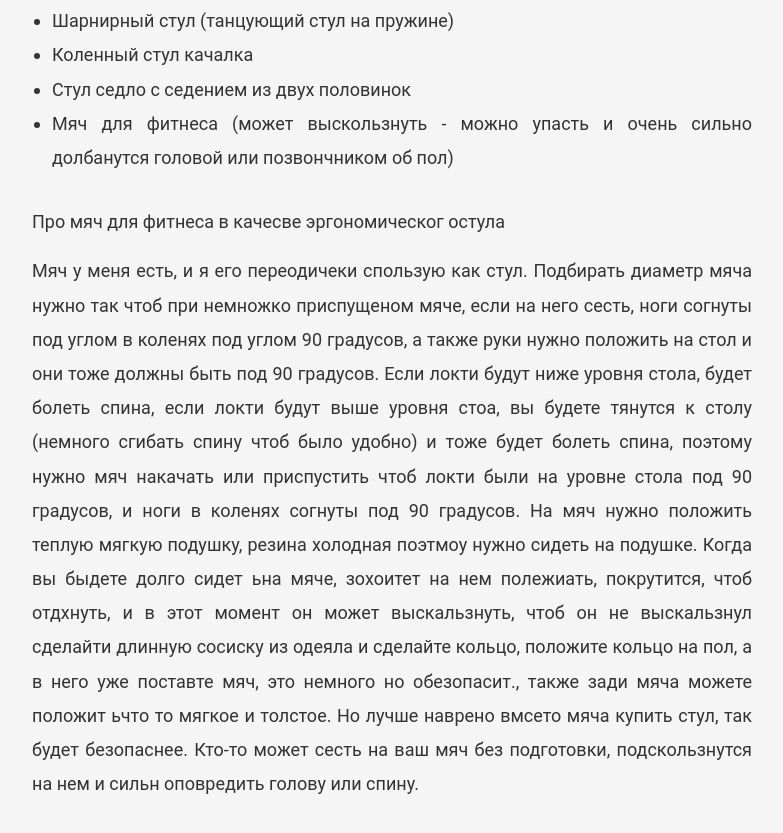
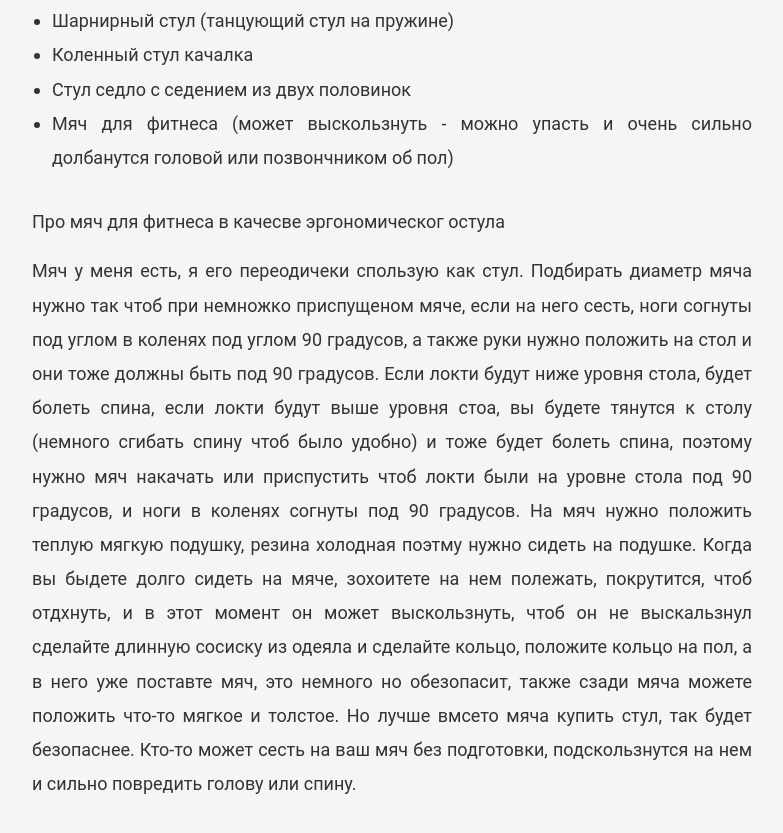
Before and after one commit to VadymVolos/vadymvolos.github.io, a Jekyll site: the page built from _posts/management/2017-01-13-health-management-ergonomycheskye-stulya.md, in a window 1280 px wide and 900 px high, scrolled down 1116 px. Shown: the top 833 px of the window, without its empty margins (248-1031 px from the left). Built offline with Jekyll 4.4.1, drawn with Linux system fonts in a browser that asks for light colours; comment, search, counter and statistics services are not loaded.

Commit message:
Update 2017-01-13-health-management-ergonomycheskye-stulya.md

```diff
--- a/_posts/management/2017-01-13-health-management-ergonomycheskye-stulya.md
+++ b/_posts/management/2017-01-13-health-management-ergonomycheskye-stulya.md
@@ -27,4 +27,4 @@
 
 Про мяч для фитнеса в качесве эргономическог остула
 
-Мяч у меня есть, и я его переодичеки спользую как стул. Подбирать диаметр мяча нужно так чтоб при немножко приспущеном мяче, если на него сесть, ноги согнуты под углом в коленях под углом 90 градусов, а также руки нужно положить на стол и они тоже должны быть под 90 градусов. Если локти будут ниже уровня стола, будет болеть спина, если локти будут выше уровня стоа, вы будете тянутся к столу (немного сгибать спину чтоб было удобно) и тоже будет болеть спина, поэтому нужно мяч накачать или приспустить чтоб локти были на уровне стола под 90 градусов, и ноги в коленях согнуты под 90 градусов. На мяч нужно положить теплую мягкую подушку, резина холодная поэтмоу нужно сидеть на подушке. Когда вы быдете долго сидет ьна мяче, зохоитет на нем полежиать, покрутится, чтоб отдхнуть, и в этот момент он может выскальзнуть, чтоб он не выскальзнул сделайти длинную сосиску из одеяла и сделайте кольцо, положите кольцо на пол, а в него уже поставте мяч, это немного но обезопасит., также зади мяча можете положит ьчто то мягкое и толстое. Но лучше наврено вмсето мяча купить стул, так будет безопаснее. Кто-то может сесть на ваш мяч без подготовки, подскользнутся на нем и сильн оповредить голову или спину.
+Мяч у меня есть, я его переодичеки спользую как стул. Подбирать диаметр мяча нужно так чтоб при немножко приспущеном мяче, если на него сесть, ноги согнуты под углом в коленях под углом 90 градусов, а также руки нужно положить на стол и они тоже должны быть под 90 градусов. Если локти будут ниже уровня стола, будет болеть спина, если локти будут выше уровня стоа, вы будете тянутся к столу (немного сгибать спину чтоб было удобно) и тоже будет болеть спина, поэтому нужно мяч накачать или приспустить чтоб локти были на уровне стола под 90 градусов, и ноги в коленях согнуты под 90 градусов. На мяч нужно положить теплую мягкую подушку, резина холодная поэтму нужно сидеть на подушке. Когда вы быдете долго сидеть на мяче, зохоитете на нем полежать, покрутится, чтоб отдхнуть, и в этот момент он может выскользнуть, чтоб он не выскальзнул сделайте длинную сосиску из одеяла и сделайте кольцо, положите кольцо на пол, а в него уже поставте мяч, это немного но обезопасит, также сзади мяча можете положить что-то мягкое и толстое. Но лучше вмсето мяча купить стул, так будет безопаснее. Кто-то может сесть на ваш мяч без подготовки, подскользнутся на нем и сильно повредить голову или спину.
```
